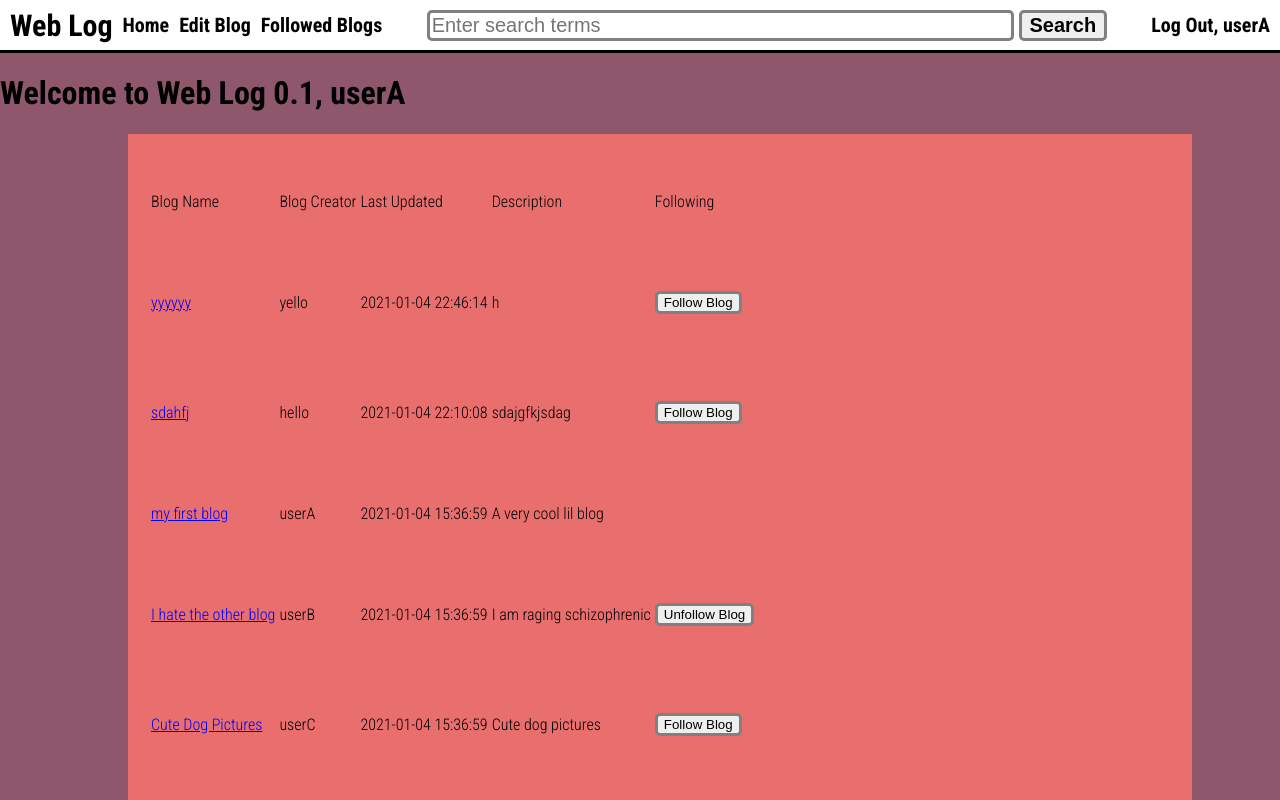
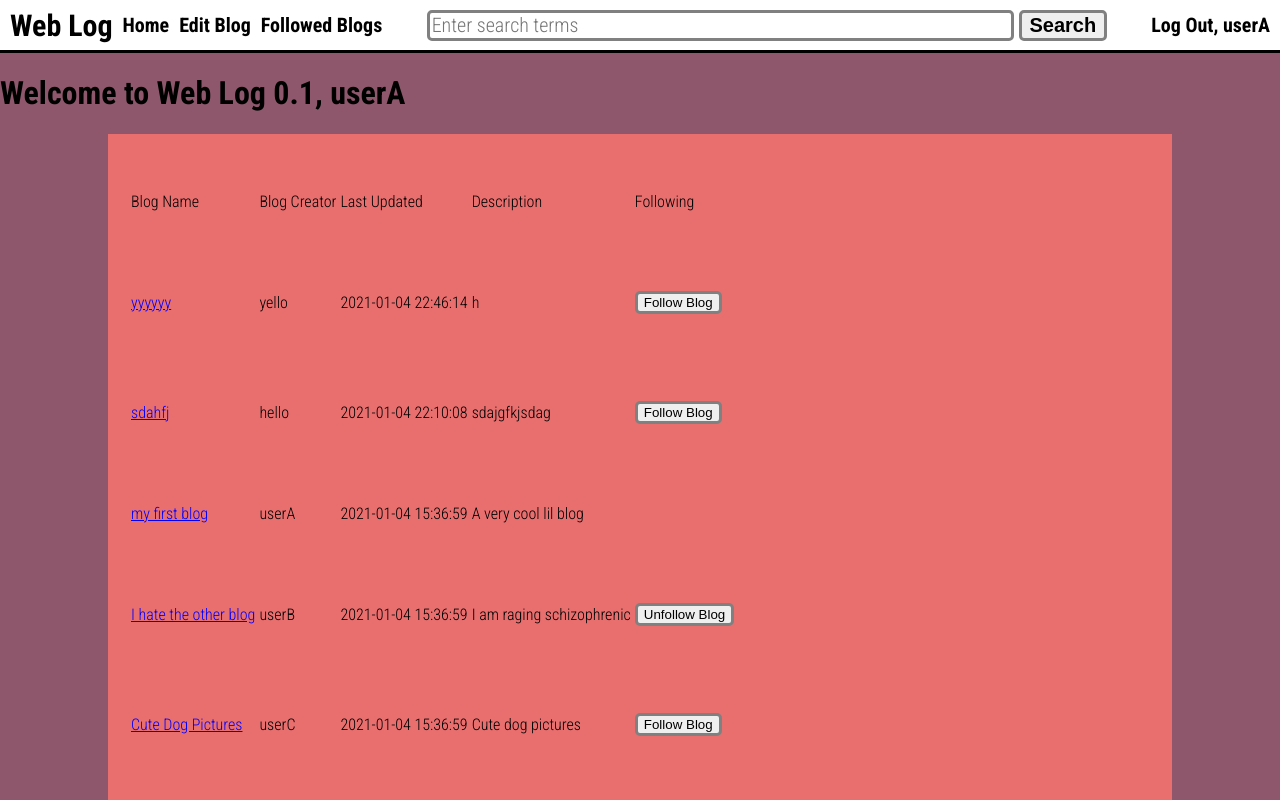
Before and after one commit to Ishq01/TeamRIID__dlup10_ichenadamczyk20_igupta10_rmui10, a Flask app: page /home in a window 1280 px wide. Run offline with Flask 2, Linux system fonts and the light colour scheme; a user stored in the database is signed in; data comes from the database, SQL or seed files in the repository.

Commit message:
bugfixed some CSS

```diff
--- a/app/static/home.css
+++ b/app/static/home.css
@@ -1,6 +1,7 @@
 .container {
     width: 80%;
-    margin-left: 10%;
+    margin-left: auto;
+    margin-right: auto;
     max-width: 1500px;
 }
 
--- a/app/static/styles.css
+++ b/app/static/styles.css
@@ -57,6 +57,10 @@ span.required {
 
 /* || Input Fields */
 
+input::placeholder {
+    font-family: 'Roboto Condensed', sans-serif;
+}
+
 input, textarea {
     border-radius: 5px;
     border-style: solid;
```
